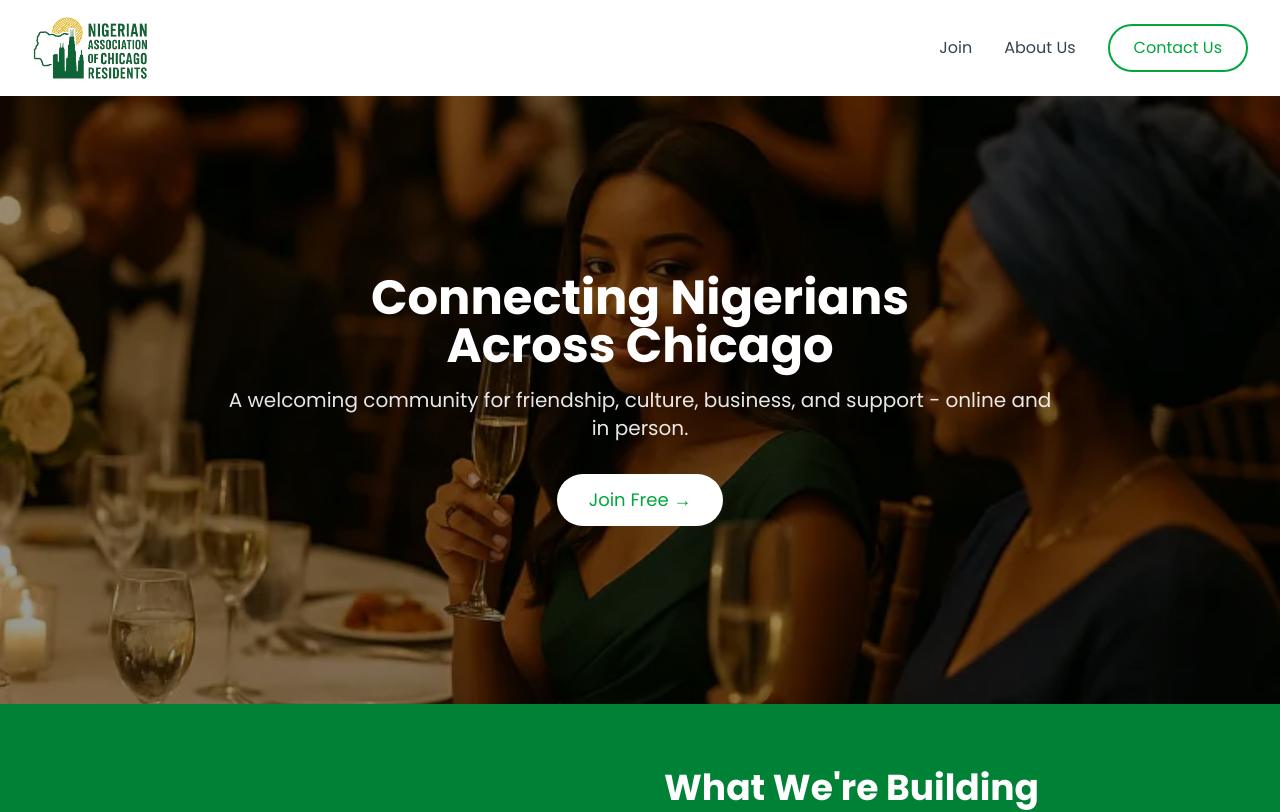
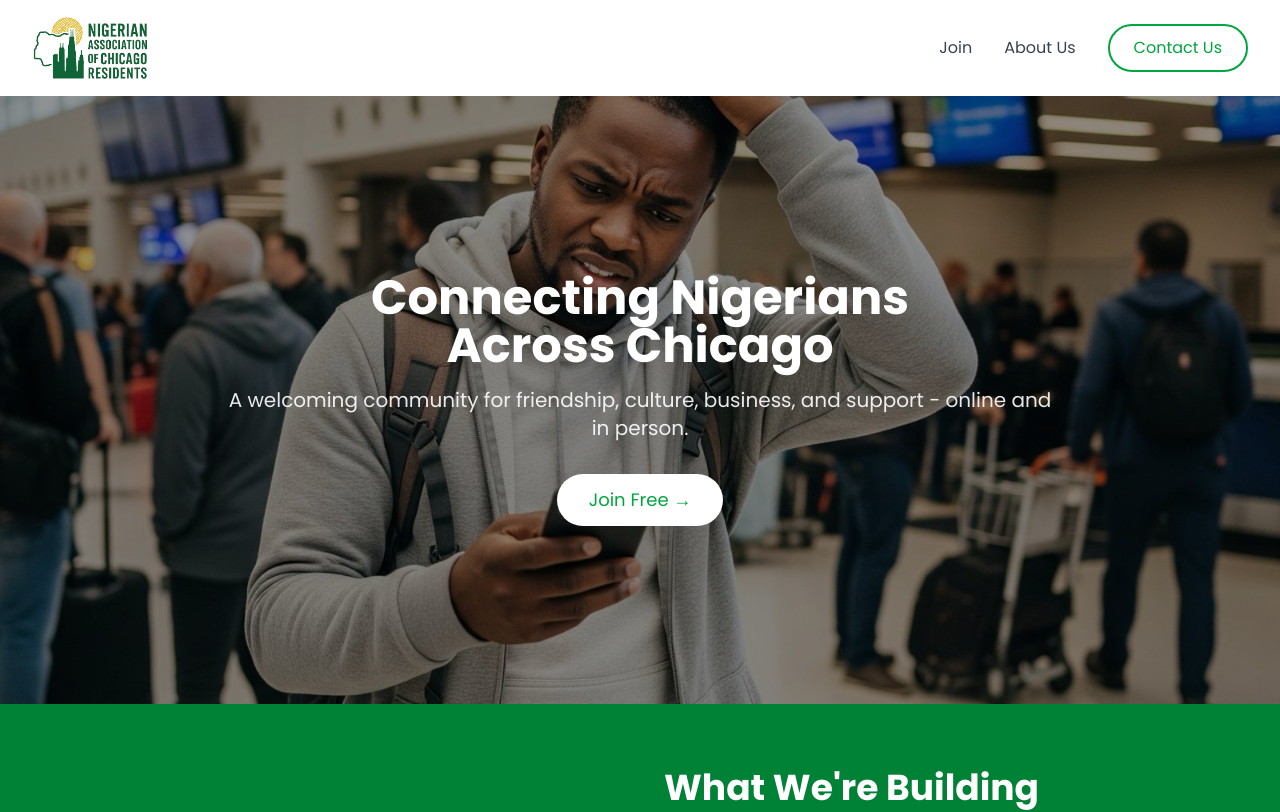
Before and after one commit to winninggodspower/nigeria-chicago-expo, a Next.js app: page / in a window 1280 px wide. Shown: the top 812 px of the page. Built offline with nearby package versions, Linux system fonts and the light colour scheme; a web font is replaced by a local one.

Commit message:
feat: rebuild nextjs site

```diff
--- a/src/app/page.js
+++ b/src/app/page.js
@@ -16,7 +16,7 @@ export default function HomePage() {
         <div
           className="absolute inset-0 bg-cover bg-center"
           style={{
-            backgroundImage: "url('/african-women.webp')",
+            backgroundImage: "url('/hero-bg.jpg')",
           }}
         >
           <div className="absolute inset-0 bg-black/40"></div>
```
Also changed, not shown: public/hero-bg.jpg (added).
